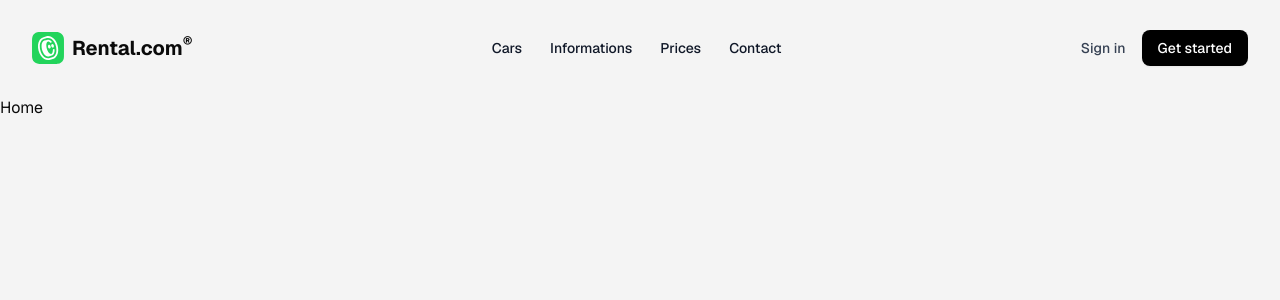
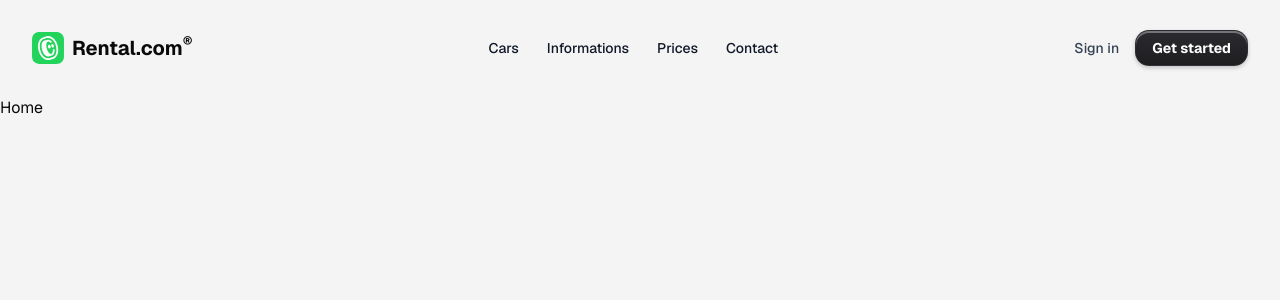
Before and after one commit to palicz/car-rental-thesis, a Next.js app: page / in a window 1280 px wide. Shown: the top 300 px of the page. Built offline with nearby package versions, Linux system fonts and the light colour scheme.

Commit message:
feat(ui): added custom button variant

```diff
--- a/src/components/ui/button.tsx
+++ b/src/components/ui/button.tsx
@@ -19,6 +19,8 @@ const buttonVariants = cva(
           'bg-secondary text-secondary-foreground shadow-xs hover:bg-secondary/80',
         ghost: 'hover:bg-accent hover:text-accent-foreground',
         link: 'text-primary underline-offset-4 hover:underline',
+        custom:
+          '"relative cursor-pointer overflow-hidden rounded-xl border border-gray-600/20 bg-gradient-to-b from-[#2b2b2f] to-[#1e1e21] px-3 py-2.5 text-sm font-bold text-white shadow-[inset_0_2px_0_0_rgba(255,255,255,0.35),0_2px_4px_rgba(0,0,0,0.2)] transition-all duration-200 hover:from-[#35353a] hover:to-[#27272b] hover:shadow-[inset_0_2px_0_0_rgba(255,255,255,0.45),0_2px_6px_rgba(0,0,0,0.3)] hover:drop-shadow-sm active:translate-y-0.5"',
       },
       size: {
         default: 'h-9 px-4 py-2 has-[>svg]:px-3',
--- a/src/modules/auth/ui/components/auth-button.tsx
+++ b/src/modules/auth/ui/components/auth-button.tsx
@@ -5,9 +5,7 @@ import { Button } from '@/components/ui/button';
 export const AuthButton = () => {
   return (
     <Link href="/register">
-      <Button className="rounded-md bg-black px-4 py-2 text-sm font-medium text-white hover:bg-gray-800">
-        Get started
-      </Button>
+      <Button variant="custom">Get started</Button>
     </Link>
   );
 };
```
